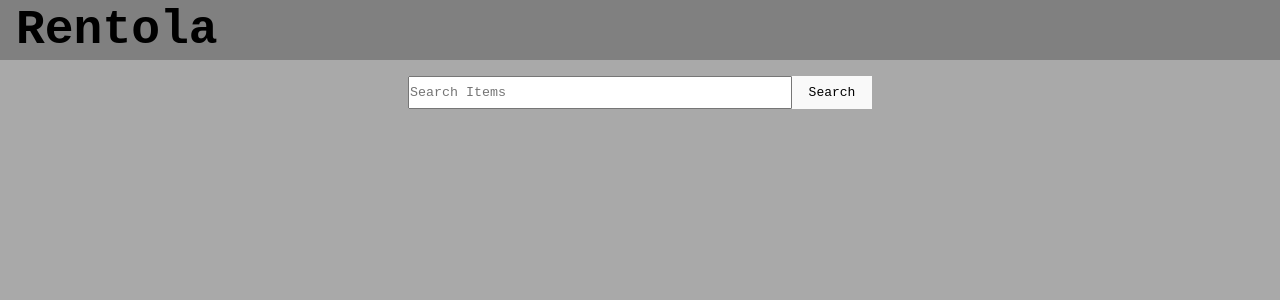
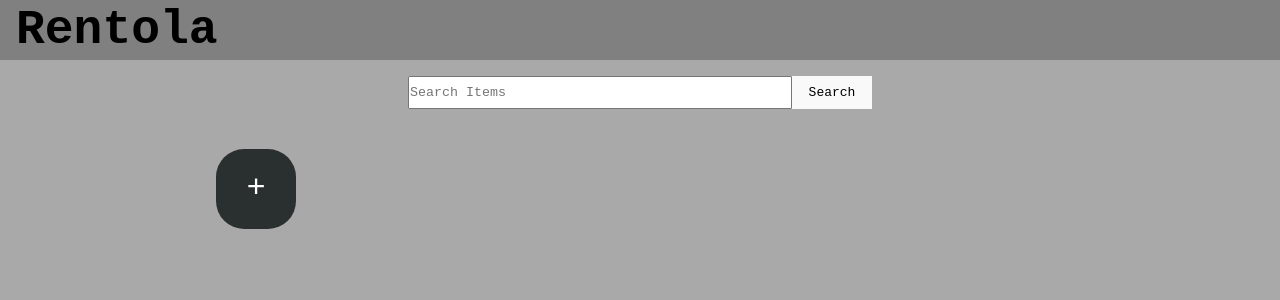
Before and after one commit to BenTaylor25/Rentola, a React (Vite) app in the folder rentola-ui/: page / in a window 1280 px wide. Shown: the top 300 px of the page. Built offline with nearby package versions, Linux system fonts and the light colour scheme.

Commit message:
added new item button

```diff
--- a/rentola-ui/src/components/ItemsContainer.tsx
+++ b/rentola-ui/src/components/ItemsContainer.tsx
@@ -1,4 +1,5 @@
 import Item, { IItem } from "./Item";
+import NewItemButton from "./NewItemButton";
 import './ItemsContainer.scss';
 
 interface ItemsSectionProps {
@@ -19,6 +20,8 @@ export default function ItemsContainer(props: ItemsSectionProps) {
                         delete={() => props.deleteItem(item.name)} />
                 )
             }
+
+            <NewItemButton />
         </div>
     );
 }
--- /dev/null
+++ b/rentola-ui/src/components/NewItemButton.scss
@@ -0,0 +1,25 @@
+
+div#new-item-button-container {
+    display: flex;
+    justify-content: center;
+    align-items: center;
+    margin: 1rem;
+    padding: 0.5rem;
+
+    div#new-item-button {
+        display: flex;
+        justify-content: center;
+        align-items: center;
+        background-color: #2a2f30;
+        width: 5rem;
+        height: 5rem;
+        border-radius: 35%;
+        cursor: pointer;
+    }
+
+    p {
+        position: absolute;
+        color: white;
+        font-size: 2rem;
+    }
+}
--- /dev/null
+++ b/rentola-ui/src/components/NewItemButton.tsx
@@ -0,0 +1,17 @@
+import './NewItemButton.scss';
+
+export default function NewItemButton() {
+    function openNewItemModal() {
+        console.log("hi");
+    }
+
+    return (
+        <div
+            id="new-item-button-container">
+            <div id="new-item-button"
+                onClick={openNewItemModal}>
+                <p>+</p>
+            </div>
+        </div>
+    );
+}
```
